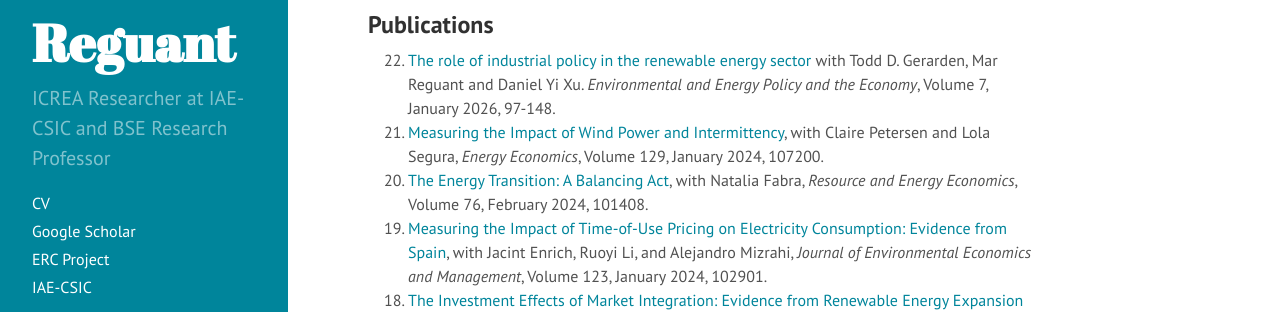
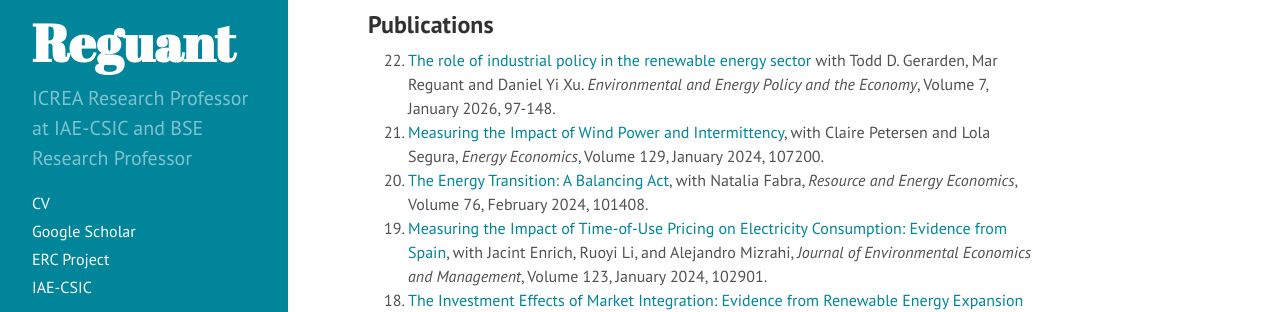
Before and after one commit to mreguant/mreguant.github.io, a Jekyll site: the page built from index.md, in a window 1280 px wide. Shown: the part 340-652 px from the top of the page. Built offline with Jekyll 4.4.1, drawn with Linux system fonts in a browser that asks for light colours; nearby versions of some CDN libraries.

Commit message:
Update _config.yml

```diff
--- a/_config.yml
+++ b/_config.yml
@@ -3,7 +3,7 @@ highlighter:      rouge
 
 title:            Mar Reguant
 tagline:          'Research page'
-description:      'ICREA Researcher at IAE-CSIC and BSE Research Professor'
+description:      'ICREA Research Professor at IAE-CSIC and BSE Research Professor'
 url:              https://mreguant.github.io
 baseurl:          /
 
```
